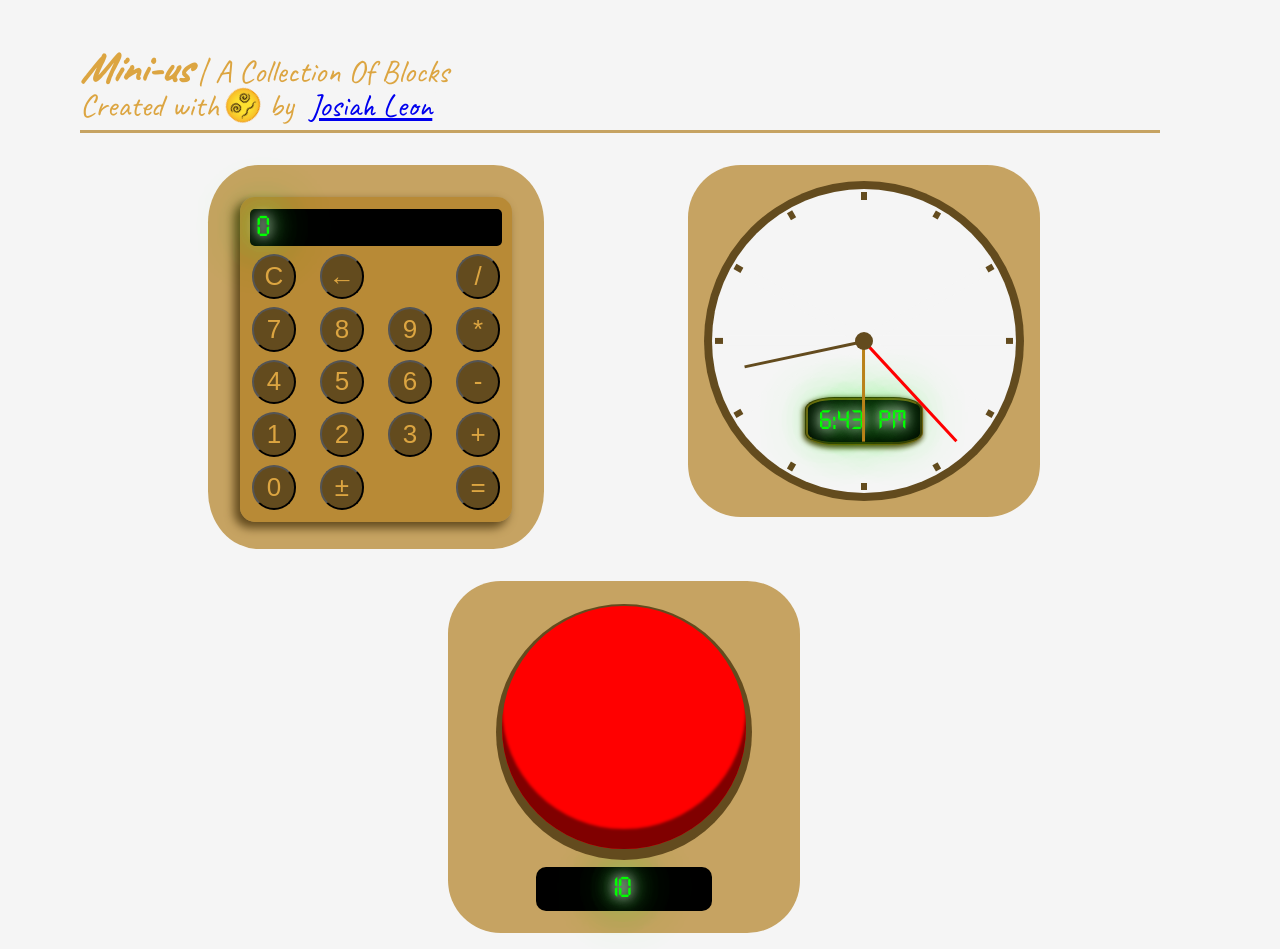
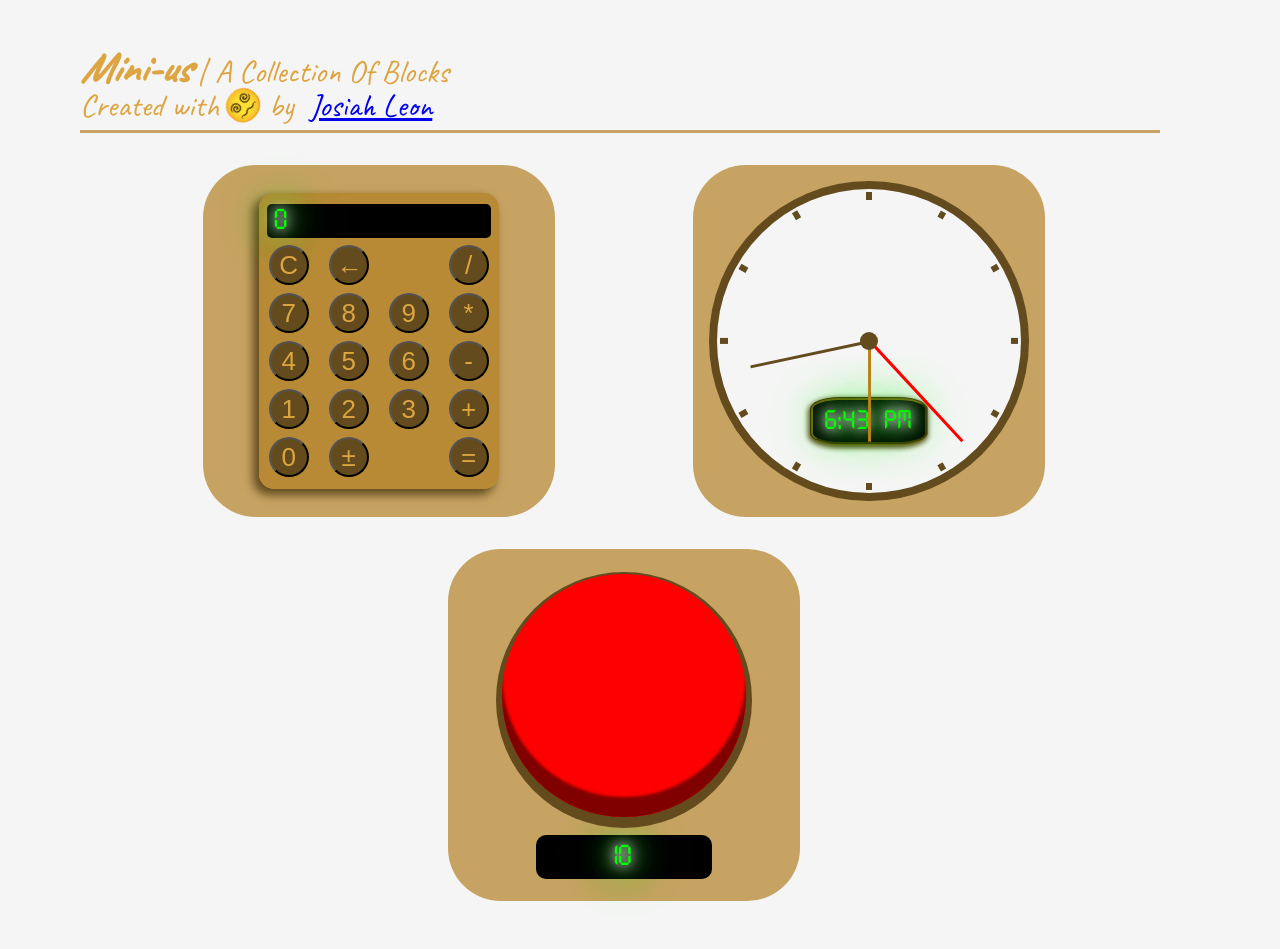
Before and after one commit to ROTBOW/mini-us, a React (Create React App) app: page / in a window 1280 px wide. After the commit the page ends 917 px from the top, so only its background shows below. Built offline with nearby package versions, Linux system fonts and the light colour scheme.

Commit message:
Updated the calc style to be more inline with the rest of the blocks

```diff
--- a/src/blocks/calculator/calculator.scss
+++ b/src/blocks/calculator/calculator.scss
@@ -3,8 +3,6 @@
 
 .calc-block {
     @include default-block;
-    width: 19rem;
-    height: 22rem;
 }
 
 .calc-body {
@@ -12,6 +10,7 @@
     font-size: 28px;
     border-radius: 15px;
     height: 90%;
+    width: 75%;
     margin: 1rem;
     padding-bottom: 0.5rem;
     box-shadow: -5px 5px 10px 1px $second-color-dark;
@@ -39,8 +38,8 @@
 
     button {
         border-radius: 25px;
-        width: 2.8rem;
-        height: 2.8rem;
+        width: 2.5rem;
+        height: 2.5rem;
         background-color: $second-color-dark;
         color: $main-color;
         font-size: 26px;
--- a/src/styles/mixins.scss
+++ b/src/styles/mixins.scss
@@ -11,6 +11,10 @@
     border-radius: 15%;
     padding: 1rem;
     margin: 1rem;
+
+    display: flex;
+    justify-content: center;
+    align-items: center;
 };
 
 
```
